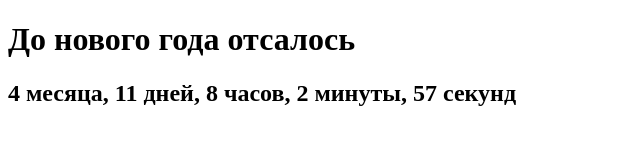
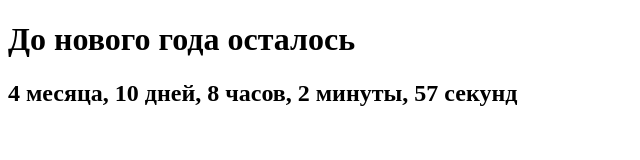
Before and after one commit to Kasmasov/purpleschool, a website: page index.html in a window 1280 px wide. Shown: the whole page, without its empty margins (0-640 px from the left). Drawn offline with Linux system fonts and the light colour scheme.

Commit message:
rewrite new year counter function

```diff
--- a/index.html
+++ b/index.html
@@ -6,7 +6,7 @@
   <title>Document</title>
 </head>
 <body>
-    <h1>До нового года отсалось</h1>
+    <h1>До нового года осталось</h1>
     <h2 id="time-for-new-year"></h2>
     <script src="./setTimeout_setInterval.js"></script>
 </body>
--- a/setTimeout_setInterval.js
+++ b/setTimeout_setInterval.js
@@ -21,41 +21,45 @@ function timer (timeValue) {
 
 const timeForNewYear = document.querySelector('#time-for-new-year');
 
-function timeBeforeDate (date) {
-	const newYearDate = new Date(date);
-	const startInterval = setInterval(() => {
-		let counter =  newYearDate - new Date();
-		const date = new Date(counter);
-		const seconds = date.getSeconds();
-		const minutes = date.getMinutes();
-		const hours = date.getHours();
-		const days = date.getDate()
-		const months = date.getMonth();
+function timeBeforeDate (NewYeardate, ref) {
 
-		function countForm (number, titles) {
-			number = Math.abs(number);
-			if (Number.isInteger(number)) {
-				cases = [2, 0, 1, 1, 1, 2];
-				return titles[ (number%100>4 && number%100<20)? 2 : cases[(number%10<5)?number%10:5] ];
-			}
-			return titles[1];
+  const startInterval = setInterval(function () {
+  const currentDate = new Date();
+  const newYearDate = new Date((NewYeardate));
+  const timeZoneOffset = currentDate.getTimezoneOffset() * 60 * 1000;
+  const getDifferent = newYearDate - currentDate + timeZoneOffset;
+
+  function countForm (number, titles) {
+		number = Math.abs(number);
+		if (Number.isInteger(number)) {
+			const cases = [2, 0, 1, 1, 1, 2];
+			return titles[
+				(number % 100 > 4 && number % 100 < 20)
+					? 2
+					: cases[
+						(number % 10 < 5)
+							? number % 10
+							: 5
+					]
+			];
 		}
+		return titles[1];
+	};
 
-		const secondsText = `${seconds} ${countForm(seconds, ['секунда', 'секунды', 'секунд'])}`
-		const minutesText = `${minutes} ${countForm(minutes, ['минута', 'минуты', 'минут'])}`
-		const hoursText = `${hours} ${countForm(hours, ['час', 'часа', 'часов'])}`
-		const daysText = `${days} ${countForm(days, ['день', 'дня', 'дней'])}`
-		const monthsText = `${months} ${countForm(months, ['месяц', 'месяца', 'месяцев'])}`
+	if (getDifferent <= 0) {
+		clearInterval(startInterval);
+		return ref.textContent = 'Новый год уже прошел';
+	} else {
+		const date = new Date(getDifferent);
+		const secondsText = `${date.getUTCSeconds()} ${countForm(date.getUTCSeconds(), ['секунда', 'секунды', 'секунд'])}`
+		const minutesText = `${date.getUTCMinutes()} ${countForm(date.getUTCMinutes(), ['минута', 'минуты', 'минут'])}`
+		const hoursText = `${date.getUTCHours()} ${countForm(date.getUTCHours(), ['час', 'часа', 'часов'])}`
+		const daysText = `${date.getUTCDate() - 1} ${countForm(date.getUTCDate() - 1, ['день', 'дня', 'дней'])}`
+		const monthsText = `${date.getUTCMonth()} ${countForm(date.getUTCMonth(), ['месяц', 'месяца', 'месяцев'])}`
+    return ref.textContent = `${monthsText}, ${daysText}, ${hoursText}, ${minutesText}, ${secondsText}`
+	};
+	}, 1000)
 
-		timeForNewYear.textContent = `${monthsText}, ${daysText}, ${hoursText}, ${minutesText}, ${secondsText}`;
-
-		drawCircle(context, 300, 300, 50, 0, 360, 60);
-
-	}, 1000);
-
-	setTimeout(() => {
-		clearInterval(startInterval);
-	}, counter);
 };
 
-timeBeforeDate('2024-01-01')
+timeBeforeDate('2024-01-01 UTC', timeForNewYear)
```
